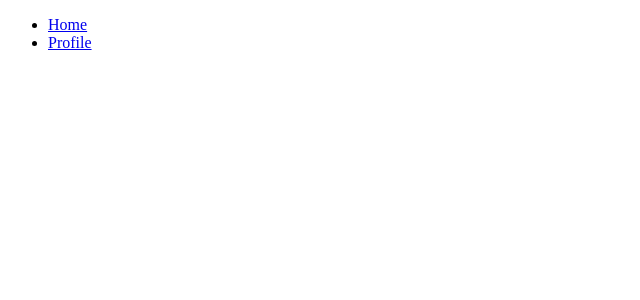
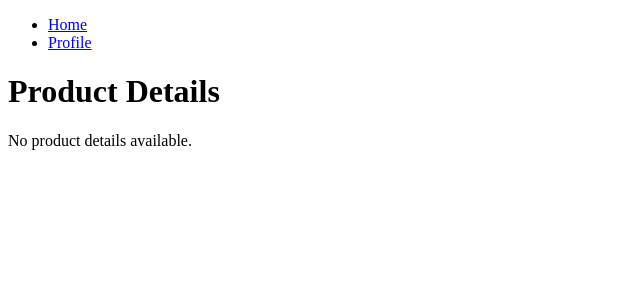
Before and after one commit to CHANDAN-su/reactApplication, a React (Vite) app: page /product/product-details in a window 1280 px wide. Before the commit this address had no page. Shown: the top 300 px of the page, without its empty margins (0-640 px from the left). Built offline with nearby package versions, Linux system fonts and the light colour scheme.

Commit message:
Link attribute [state]
This can be useful for sharing information between components or routes without including it in the URL.

```diff
--- a/Component/RecatRouterDom/LinkAttribute.jsx
+++ b/Component/RecatRouterDom/LinkAttribute.jsx
@@ -1,5 +1,6 @@
 import React from 'react'
-import { Routes, Route, Link } from "react-router-dom";
+import { use } from 'react';
+import { Routes, Route, Link, useLocation } from "react-router-dom";
 
 const Home = () => {
     return (
@@ -16,6 +17,56 @@ const Profile = () => {
             <h1>Profile Page</h1>
             <p>This is profile page</p>
         </div>
+    )
+}
+
+const Products = () => {
+
+    const productList  = [
+        { id: 1, name: "Laptop", price: 1500 },
+        { id: 2, name: "Smartphone", price: 800 },
+        { id: 3, name: "Headphones", price: 200 },
+    ]
+
+    return (
+        <>
+            <div>
+                <h1>Products</h1>
+                <ul>
+                    {productList.map((products) => (
+                        <li key={products.id}> <Link to="product-details" state={{
+                            productId: products.id,
+                            productsName: products.name,
+                            productsPrice: products.price
+                        }}>{products.name}</Link></li>
+                    ))}
+                </ul>
+            </div>
+        </>
+    )
+}
+
+const ProductsDetails = () => {
+
+    const location = useLocation();
+    const {productId, productsName, productsPrice } = location.state || {}
+
+
+    return (
+        <>
+            <div>
+                <h1>Product Details</h1>
+                {productId ? (
+                    <div>
+                        <p><strong>Product Id</strong>{productId}</p>
+                        <p><strong>Name</strong>{productsName}</p>
+                        <p><strong>Price</strong>{productsPrice}</p>
+                    </div>
+                ) : (
+                    <p>No product details available.</p>
+                )}
+            </div>
+        </>
     )
 }
 
@@ -39,6 +90,8 @@ function LinkAttribute() {
         <Routes>
             <Route path="/" element={<Home/>} />
             <Route path='/profile' element={<Profile/>} />
+            <Route path='/product' element={<Products/>} />
+            <Route path='/product/product-details' element={<ProductsDetails/>} />
         </Routes>
     </>
   )
```
